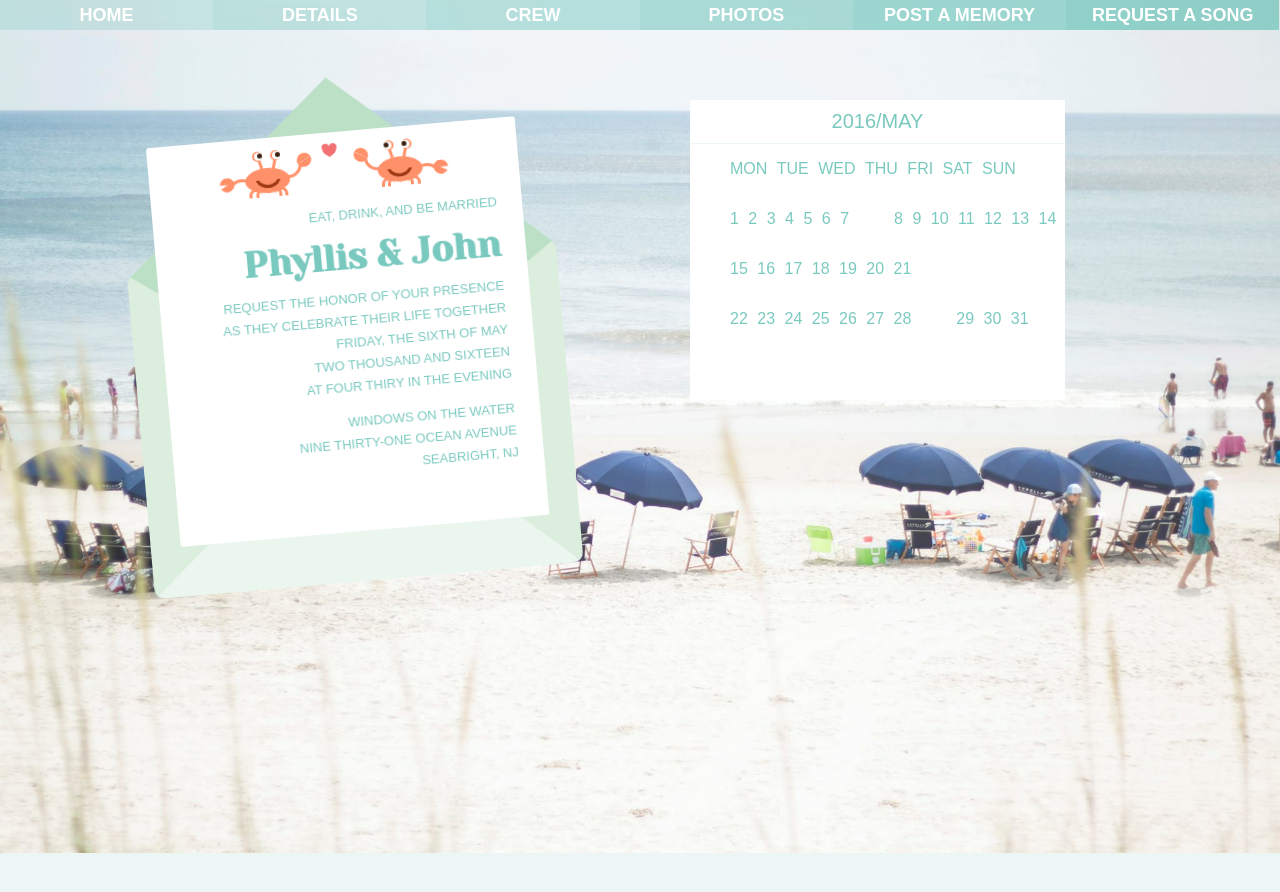
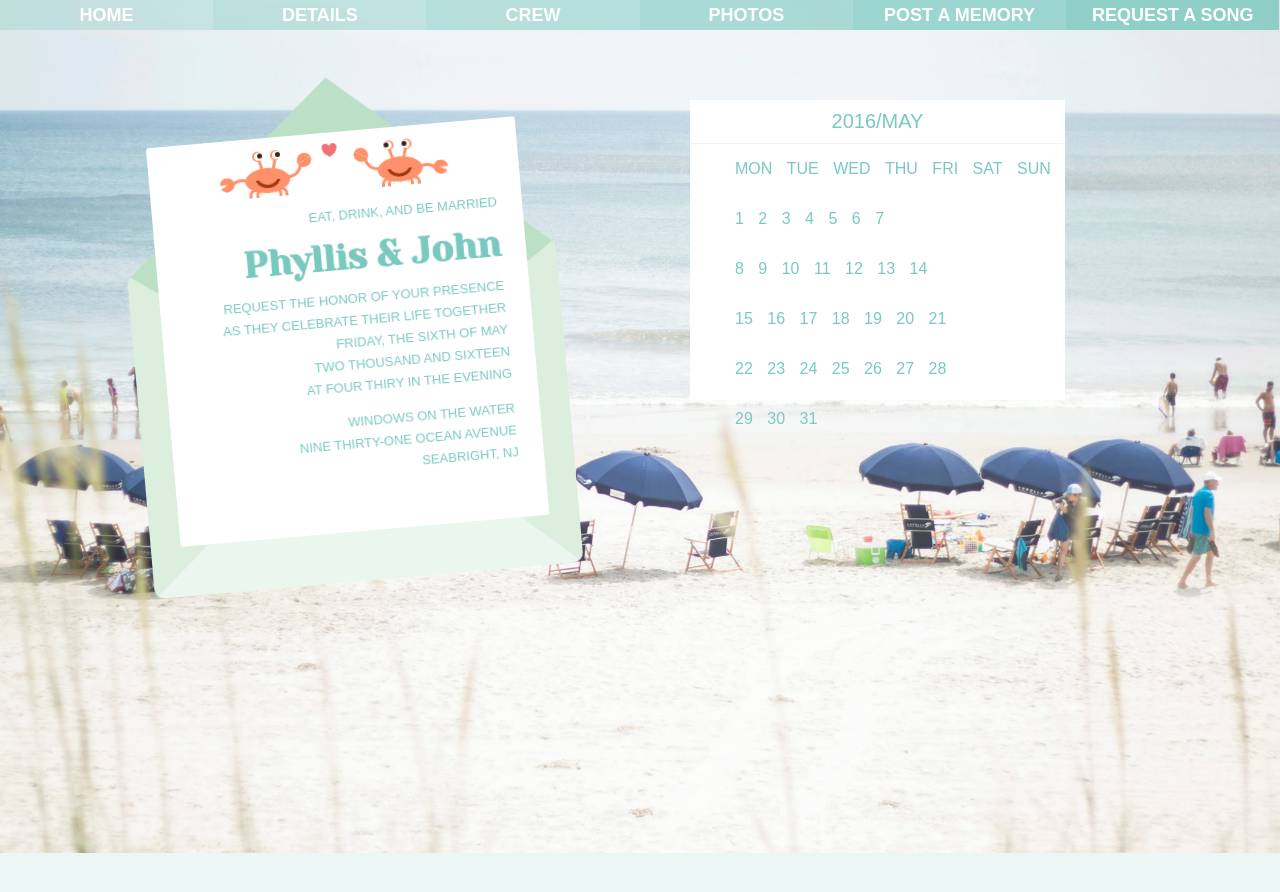
Before and after one commit to phyllisandjohn/phyllisandjohn.github.io, a Jekyll site: the page details/index.html, which Jekyll copies as it is, in a window 1280 px wide. Shown: the top 892 px of the page. Built offline with Jekyll 4.4.1, drawn with Linux system fonts in a browser that asks for light colours.

Commit message:
Update index.html

```diff
--- a/details/index.html
+++ b/details/index.html
@@ -3,8 +3,10 @@
 <head>
 <title>Home</title>
 <link href='https://fonts.googleapis.com/css?family=Hind|Alegreya+Sans:300|Yeseva+One' rel='stylesheet' type='text/css'>
+<link href='/css/normalize.css' rel='stylesheet' type='text/css'>
 <link href='/css/style.css' rel='stylesheet' type='text/css'>
 <link href='/css/photos.css' rel='stylesheet' type='text/css'>
+
 
 <style>
 .crab-left {
@@ -53,7 +55,6 @@
 	display: inline;
 	padding: 0px 5px 0px 5px;
 	line-height: 10px;
-	-webkit-padding-start: 0px;
 }
 
 img {
```
